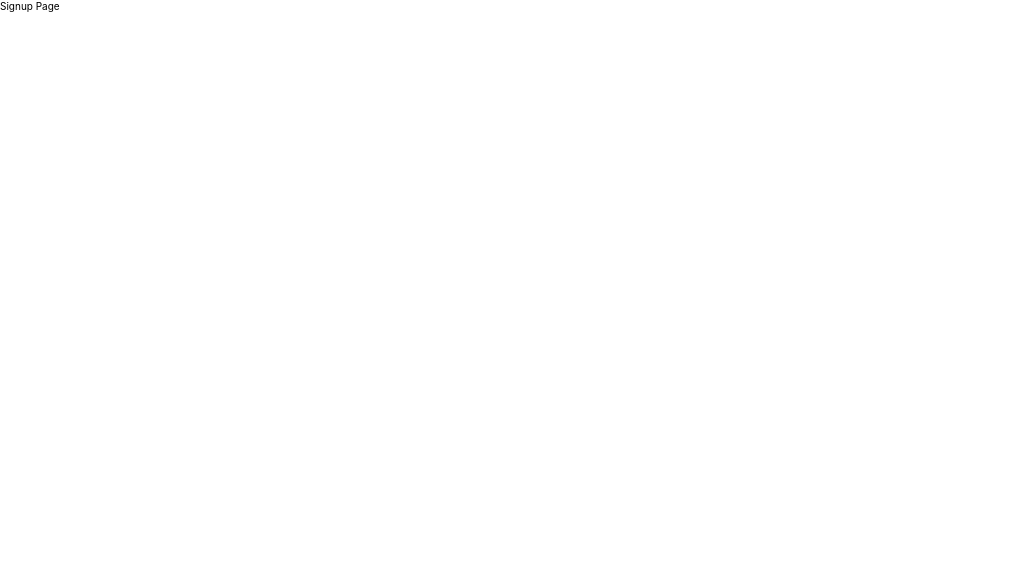
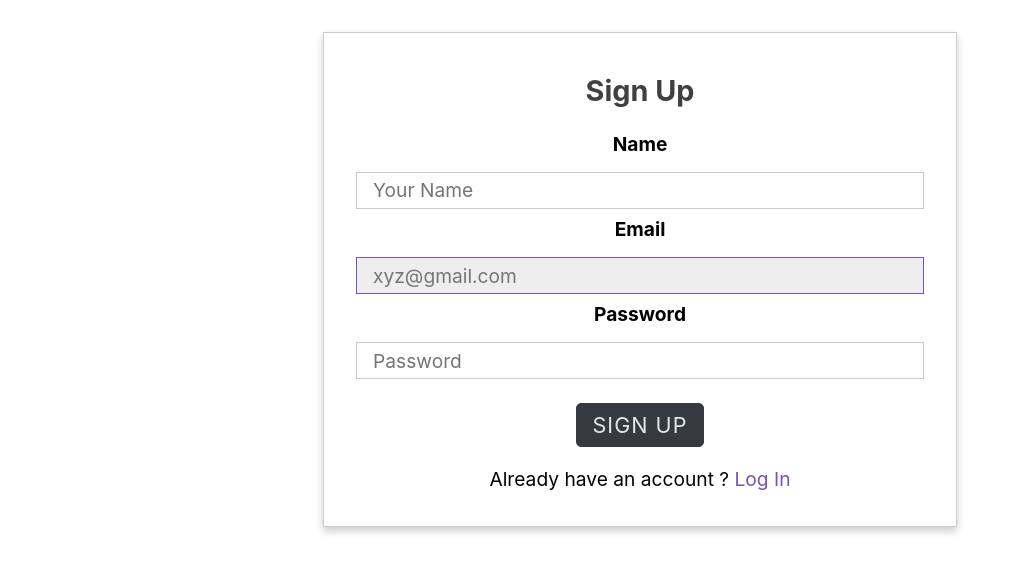
Before and after one commit to arhamathar/csv-to-table-frontend, a React (Create React App) app: page /auth/signup in a window 1280 px wide. Shown: the top 572 px of the page, without its empty margins (0-1023 px from the left). Built offline with nearby package versions, Linux system fonts and the light colour scheme.

Commit message:
signup page added

```diff
--- a/src/pages/auth/Signup.js
+++ b/src/pages/auth/Signup.js
@@ -1,5 +1,128 @@
+import React, { useState, useEffect } from "react";
+import { Link } from "react-router-dom";
+import Input from "../../components/Form Elements/Input";
+
 function Signup() {
-	return <div>Signup Page</div>;
+	const [name, setName] = useState({
+		value: "",
+		isValid: false,
+		isTouch: false,
+	});
+	const [email, setEmail] = useState({
+		value: "",
+		isValid: false,
+		isTouch: false,
+	});
+	const [password, setPassword] = useState({
+		value: "",
+		isValid: false,
+		isTouch: false,
+	});
+	const [error, setError] = useState(false);
+	const [isLoading, setIsLoading] = useState(false);
+	const [formValidity, setFormValidity] = useState(false);
+
+	const inputChangeHandler = (e) => {
+		if (e.target.name === "email") {
+			setEmail((prevEmail) => {
+				return {
+					...prevEmail,
+					value: e.target.value,
+					isTouch: true,
+					isValid: /^\S+@\S+\.\S+$/.test(e.target.value),
+				};
+			});
+		} else if (e.target.name === "password") {
+			setPassword((prevPassword) => {
+				return {
+					...prevPassword,
+					value: e.target.value,
+					isTouch: true,
+					isValid: e.target.value.trim().length >= 6,
+				};
+			});
+		} else if (e.target.name === "name") {
+			setName((prevName) => {
+				return {
+					...prevName,
+					value: e.target.value,
+					isTouch: true,
+					isValid: e.target.value.trim().length > 0,
+				};
+			});
+		}
+	};
+
+	useEffect(() => {
+		if (email.isValid && password.isValid && name.isValid) {
+			setFormValidity(true);
+		} else {
+			setFormValidity(false);
+		}
+	}, [email.isValid, password.isValid, name.isValid]);
+
+	const onSubmitHandler = (e) => {};
+
+	return (
+		<React.Fragment>
+			<div className='form-container'>
+				{!isLoading && <h2 style={{ color: "#404040" }}>Sign Up</h2>}
+				<form onSubmit={onSubmitHandler}>
+					<Input
+						id='name'
+						type='name'
+						label='Name'
+						name='name'
+						placeholder='Your Name'
+						onChange={inputChangeHandler}
+						autoFocus
+						value={name.value}
+						valid={name.isValid}
+						touch={name.isTouch}
+					/>
+					<Input
+						id='email'
+						type='email'
+						label='Email'
+						name='email'
+						placeholder='xyz@gmail.com'
+						onChange={inputChangeHandler}
+						autoFocus
+						value={email.value}
+						valid={email.isValid}
+						touch={email.isTouch}
+					/>
+					<Input
+						id='password'
+						type='password'
+						label='Password'
+						name='password'
+						placeholder='Password'
+						onChange={inputChangeHandler}
+						value={password.value}
+						valid={password.isValid}
+						touch={password.isTouch}
+					/>
+					{/* disabled={!formValidity} */}
+					<button className='btn' disabled type='button'>
+						Sign Up
+					</button>
+					<p>
+						Already have an account ?&nbsp;
+						<Link
+							style={{
+								textDecoration: "none",
+								color: "var(--purple)",
+							}}
+							to='/auth/login'
+						>
+							Log In
+						</Link>
+					</p>
+				</form>
+			</div>
+		</React.Fragment>
+	);
 }
 
 export default Signup;
```
